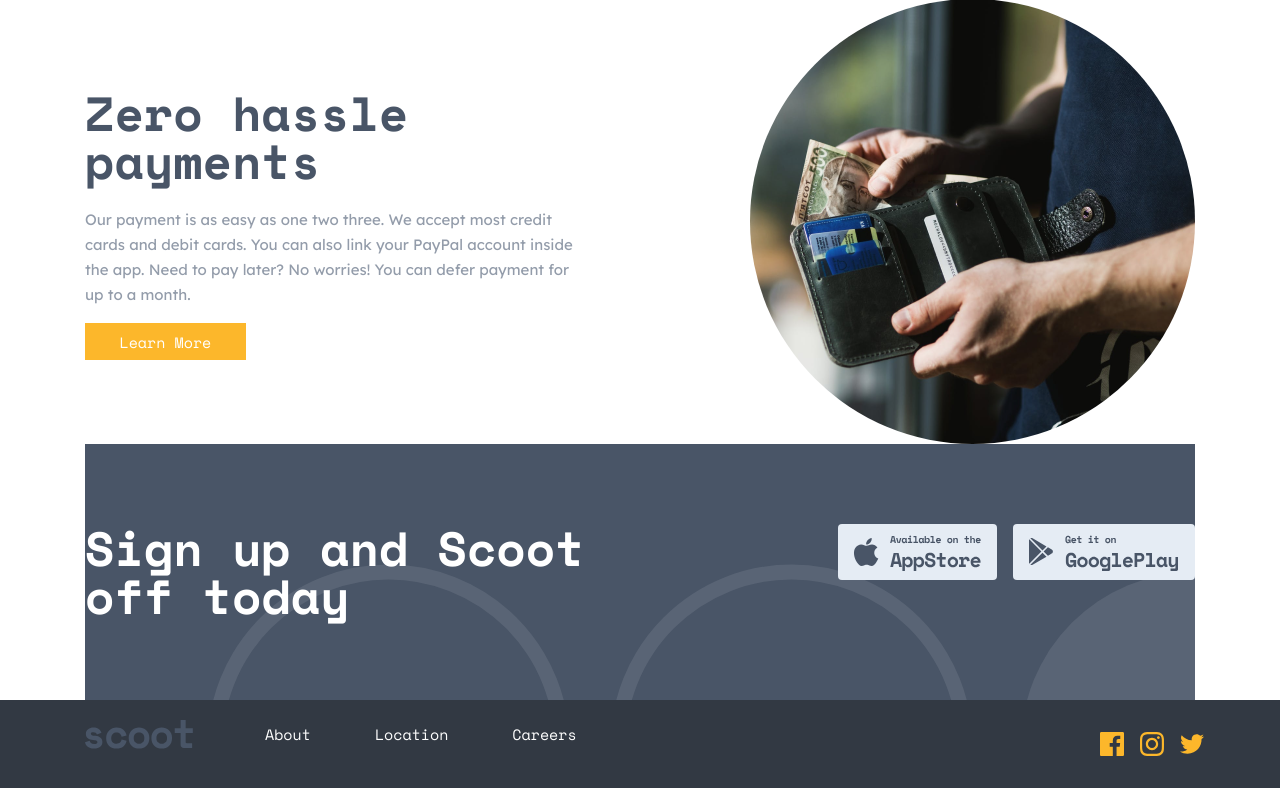
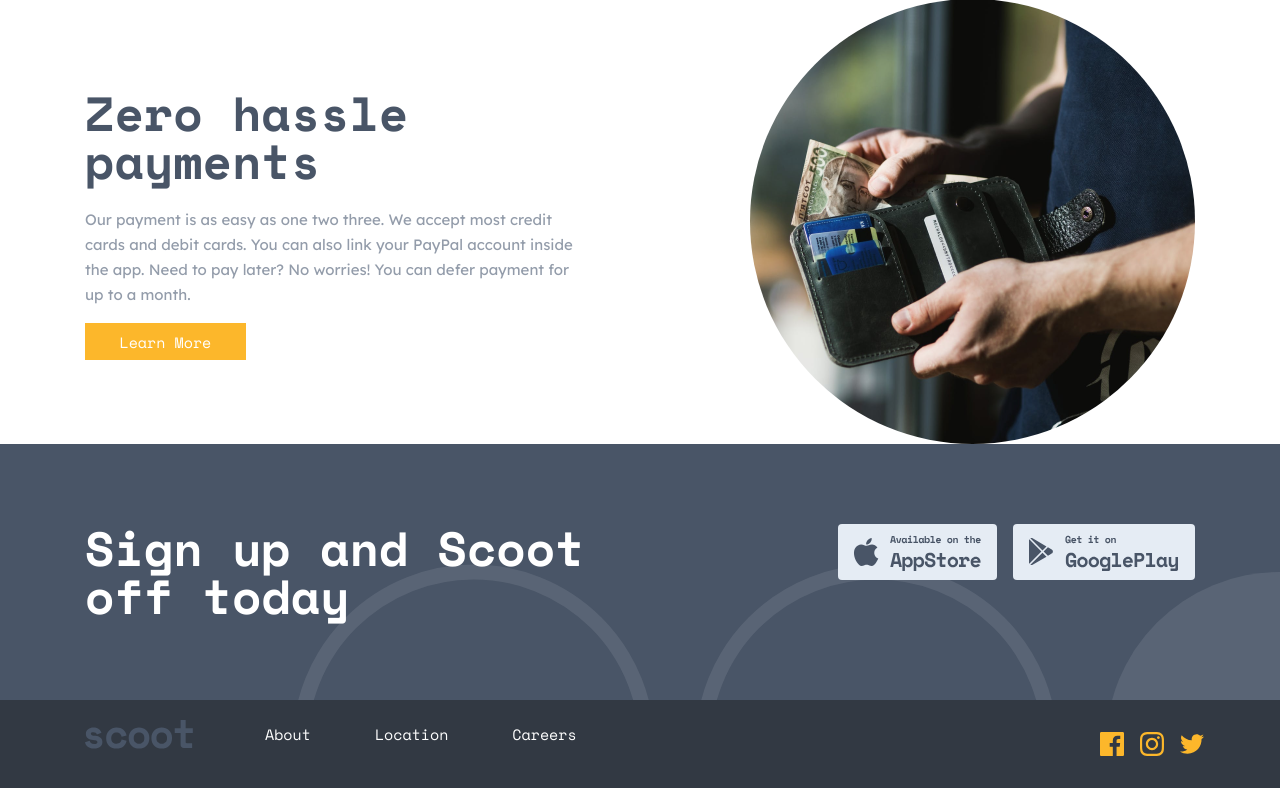
Before and after one commit to Junior-dev-Track/14-css-scoot-project-l-k, a PHP site: page / in a window 1280 px wide. Shown: the part 1888-2676 px from the top of the page. Run offline with PHP 8.4, Linux system fonts and the light colour scheme; style sheets or scripts are compiled from the project's sources; some libraries are stand-ins or nearby versions.

```diff
--- a/scoot_project/assets/scss/_footer.scss
+++ b/scoot_project/assets/scss/_footer.scss
@@ -14,11 +14,11 @@
   justify-content: space-between;
   padding-top: 5rem;
   padding-bottom: 5rem;
-  background-image: url("../svg/footer/background.svg");
+  background-image: url("/home/ken/becode/14-css-scoot-project-l-k/scoot_project/assets/svg/footer/background.svg");
   background-size: auto;
   background-color: hsla(217, 18%, 35%, 1);
 
-  //width: 100%;
+  width: 100%;
   background-position: right;
   background-repeat: no-repeat;
 
```
